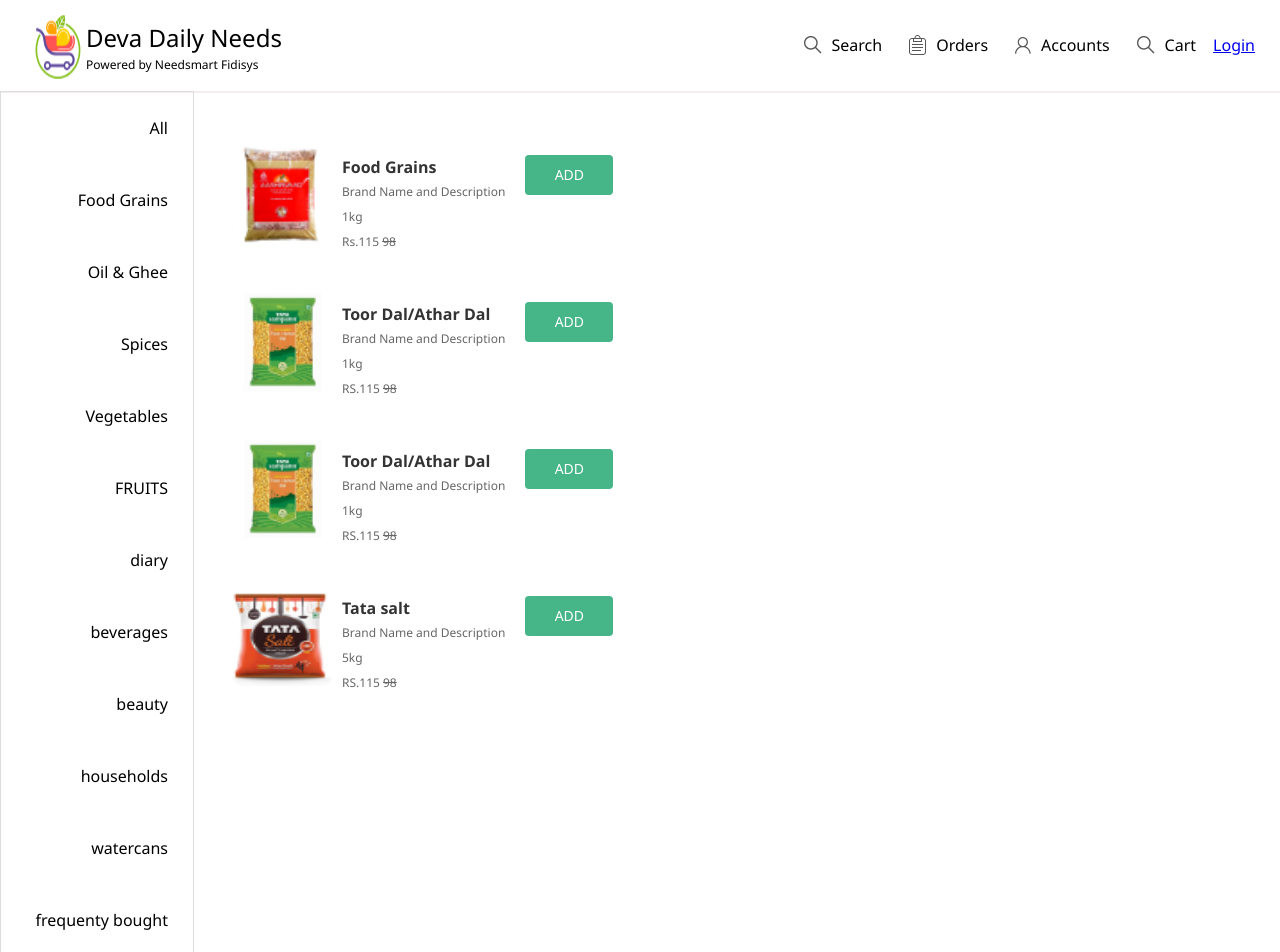
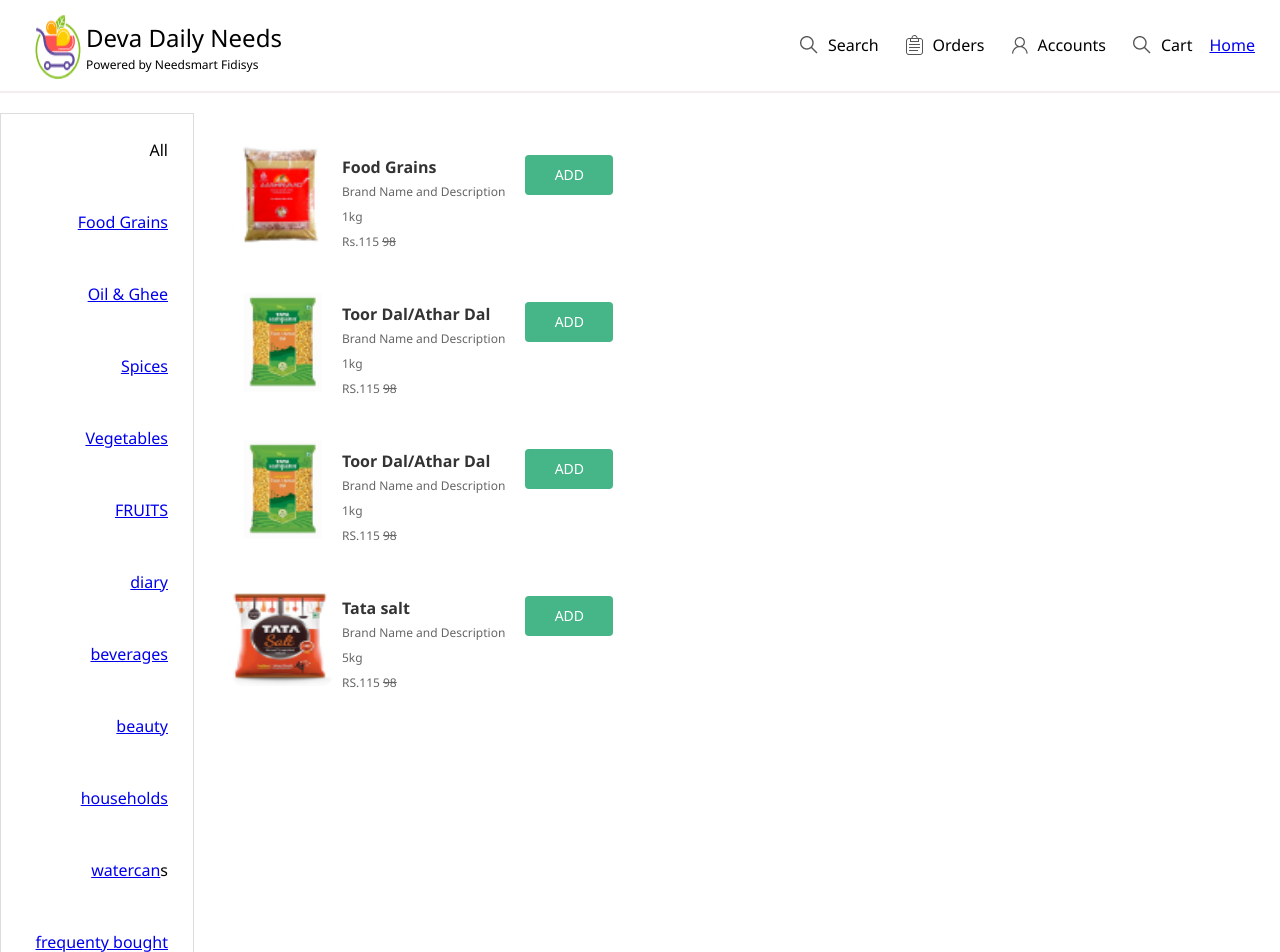
Before and after one commit to santhiyafidisys/groceryfoodapp, a React (Create React App) app: page /productlist in a window 1280 px wide. Shown: the top 952 px of the page. Built offline with nearby package versions, Linux system fonts and the light colour scheme.

Commit message:
alignment

```diff
--- a/src/App.js
+++ b/src/App.js
@@ -1,29 +1,22 @@
-
 import './App.css';
 import {
   BrowserRouter as Router,
   Switch,
   Route,
-
 } from "react-router-dom";
 import Login from './Loginpage';
 import Productpage from './Productpage';
 import Productlist from './Productlist';
 <link rel="stylesheet" href="https://cdnjs.cloudflare.com/ajax/libs/font-awesome/4.7.0/css/font-awesome.min.css"></link>
-
-
 function App() {
   return (
- <Router>
+  <Router>
    <Switch>
      <Route exact path="/Login" component={Login} />
-     <Route  path="/Productpage" component={Productpage} />
-     <Route path="/Productlist" component={Productlist} />
-
-   </Switch>
- </Router>
+     <Route  path="/productpage" component={Productpage} />
+     <Route path="/productlist" component={Productlist} />
+    </Switch>
+  </Router>
   );
 }
-
-
 export default App;
--- a/src/Loginpage.js
+++ b/src/Loginpage.js
@@ -1,27 +1,15 @@
 import React, { useState } from 'react';
 import styles from './productstyles.module.css';
-
 import { useHistory	 } from "react-router-dom";
-
-
-
-
 function Login() {
 	let history = useHistory();
-
 	const [username, setName] = useState('');
 	const [pwd, setPwd] = useState('');
-
  	const handle = () => {
 		localStorage.setItem('username', username);
-			 history.push("/");
+		history.push("/productpage");
 	};
-		// const openpage = () => {
-		// 	history.push("/Productpage");
-		// };
-
 	return (
-
     <div className={styles.container}>
 			<div className={styles.Login}>
 				<h1>Welcome to  Online Grocesry app</h1>
@@ -36,13 +24,7 @@
 				<button onClick={handle}  type="submit">Login</button>
 				</form>
 			</div>
-
-
 		</div>
-
-
-
 	);
-
 };
 export default Login;
--- a/src/Productlist.js
+++ b/src/Productlist.js
@@ -7,7 +7,8 @@
   Link
 } from "react-router-dom";
 import styles from './productstyles.module.css';
-
+import { useParams } from 'react-router-dom';
+import Productpage from './Productpage';
 const Section = () =>(
 	<div className={styles.navbar}>
 		<div className={styles.logo}>
@@ -22,11 +23,10 @@
 			<li><img src="Vector (10).png"  alt=" "></img>Orders</li>
 			<li><img src="Vector (7).png"  alt=" "></img>Accounts</li>
 			<li><img src="Vector (9).png"  alt=" "></img>Cart</li>
-					<li><Link to="/login">Login</Link></li>
+			<li><Link to="/productpage">Home</Link></li>
 		</ul>
 	</div>
 );
-
 const Productlist = () => {
 	const itemcardlist = [
 		{
@@ -38,10 +38,9 @@
 			"price":"Rs.115 ",
 			"strike":"98",
 			"button":"ADD",
-
 		},
 		{
-			"idimage": 2,
+			"imageid": 2,
 			"image":"image 42.png",
 			"itemname": "Toor Dal/Athar Dal",
 			"description":"Brand Name and Description",
@@ -49,11 +48,9 @@
 			"price":"RS.115 ",
 			"strike":"98",
 			"button":"ADD",
-
-
 		},
 		{
-			"idimage": 3,
+			"imageid": 3,
 			"image":"image 42.png",
 			"itemname": "Toor Dal/Athar Dal",
 			"description":"Brand Name and Description",
@@ -61,11 +58,9 @@
 			"price":"RS.115 ",
 			"strike":"98",
 			"button":"ADD",
-
-
 		},
 		{
-			"idimage": 4,
+			"imageid": 4,
 			"image":"image 43.png",
 			"itemname": "Tata salt",
 			"description":"Brand Name and Description",
@@ -73,50 +68,48 @@
 			"price":"RS.115 ",
 			"strike":"98",
 			"button":"ADD",
-
-
 		},
-
 	];
-
+	let { id } = useParams();
 	return (
 		<div className={styles.Productlist}>
 			<Section />
 			<div className={styles.card}>
 				<nav>
+					<ol>
+						<li key={id}><Link to={`${id}`}></Link></li>
+					</ol>
 					<ol className={styles.list}>
 						<li>All</li>
-						<li>Food Grains</li>
-						<li>Oil & Ghee</li>
-						<li>Spices</li>
-						<li>Vegetables</li>
-						<li>FRUITS</li>
-						<li>diary</li>
-						<li>beverages</li>
-						<li>beauty</li>
-						<li>households</li>
-						<li>watercans</li>
-						<li>frequenty bought</li>
+						<li key={id}><Link to={`/1`}>Food Grains</Link></li>
+						<li key={id}><Link to={`${id}`}>Oil & Ghee</Link></li>
+						<li key={id}><Link to={`${id}`}>Spices</Link></li>
+						<li key={id}><Link to={`${id}`}>Vegetables</Link></li>
+						<li key={id}><Link to={`${id}`}>FRUITS</Link></li>
+						<li key={id}><Link to={`${id}`}>diary</Link></li>
+						<li key={id}><Link to={`${id}`}>beverages</Link></li>
+						<li key={id}><Link to={`${id}`}>beauty</Link></li>
+						<li key={id}><Link to={`${id}`}>households</Link></li>
+						<li key={id}><Link to={`${id}`}>watercan</Link>s</li>
+						<li key={id}><Link to={`${id}`}>frequenty bought</Link></li>
 					</ol>
 				</nav>
 			<div className={styles.cardbox}>
-					{itemcardlist.map(l =>
+				{itemcardlist.map(x =>
 					<div className={styles.cardlist}>
-							<img src={l.image}  alt=" "/>
+						<img src={x.image}  alt=" "/>
 						<div className={styles.description}>
-								<h5>{l.itemname}</h5>
-								<p>{l.description}</p>
-								<p>{l.weight}</p>
-								<p>{l.price}<span style={{textDecoration:"line-through"}}>{l.strike}</span></p>
+							<h5>{x.itemname}</h5>
+							<p>{x.description}</p>
+							<p>{x.weight}</p>
+							<p>{x.price}<span style={{textDecoration:"line-through"}}>{x.strike}</span></p>
 						</div>
-							<button  type="submit" className={styles.carbbt}>{l.button}</button>
+						<button  type="submit" className={styles.carbbt}>{x.button}</button>
 					</div>
 					)}
 			</div>
 			</div>
 		</div>
-
-
 );
 }
 export default  Productlist;
--- a/src/Productpage.js
+++ b/src/Productpage.js
@@ -1,7 +1,5 @@
 import React, { useState } from 'react';
 import styles from './productstyles.module.css';
-
-
 import { useHistory	 } from "react-router-dom";
 import {
   BrowserRouter as Router,
@@ -10,13 +8,6 @@
   Link
 } from "react-router-dom";
 import Productlist from './Productlist';
-
-import { FontAwesomeIcon } from '@fortawesome/react-fontawesome'
-import { faCoffee } from '@fortawesome/free-solid-svg-icons'
-
-
-
-
 const Productpage = () => {
 	const productlist = [
 		{
@@ -69,7 +60,6 @@
 			"image":"Diary.png",
 			"category": "Frequently Bought",
 		},
-
 		];
 		// 	const setData = () => {
 		// 		 productlist={ id: '',image: '', category: ''}
@@ -88,9 +78,7 @@
 					<div className={styles.logotext}>
 						<h2>Deva Daily Needs</h2>
 						<p>Powered by Needsmart Fidisys</p>
-
 					</div>
-
 			</div>
 			<ul className={styles.menu}>
 				<li><img src="Vector (6).png"  alt=" "></img>Search</li>
@@ -99,50 +87,41 @@
 				<li><img src="Vector (9).png"  alt=" "></img>Cart</li>
 				<li><Link to="/login">Login</Link></li>
 			</ul>
-
 		</div>
-
 		);
-
 	return (
 		<div className={styles.productcontainer}>
-						{/* <div className={styles.navbar}>
+			{/*
+			<div className={styles.navbar}>
 				<div className={styles.logo}>
-							<img  src="Group 1.png" alt=" "></img>
+					<img src="Group 1.png" alt=" "></img>
 					<div className={styles.logotext}>
 						<h2>Deva Daily Needs</h2>
 						<p>Powered by Needsmart Fidisys</p>
-
 					</div>
-
 				</div>
 				<ul className={styles.menu}>
-										<li><img src="Vector (6).png"  alt=" "></img>Search</li>
-										<li><img src="Vector (10).png"  alt=" "></img>Orders</li>
-										<li><img src="Vector (7).png"  alt=" "></img>Accounts</li>
-										<li><img src="Vector (9).png"  alt=" "></img>Cart</li>
+					<li><img src="Vector (6).png" alt=" "></img>Search</li>
+					<li><img src="Vector (10).png" alt=" "></img>Orders</li>
+					<li><img src="Vector (7).png" alt=" "></img>Accounts</li>
+					<li><img src="Vector (9).png" alt=" "></img>Cart</li>
 					<li><Link to="/login">Login</Link></li>
 				</ul>
-
-    </div> */}
+			</div>
+			*/}
 			<Section />
 			<img className={styles.offer} src="offers banner.png" alt=" "/>
 			<div className={styles.row}>
-
-
-								{productlist.map(l =>
+				{productlist.map(list =>
 				<div className={styles.col}>
-										<div className={styles.items} id={l.id}>
-										<img src={l.image}  alt=" "/>
-
-											<p className={styles.name}><Link to='Productlist'>{l.category}</Link></p>
+					<div className={styles.items} id={list.id}>
+						<img src={list.image}  alt=" "/>
+						<p className={styles.name}><Link to={`productlist/${list.id}`}>{list.category}</Link></p>
 					</div>
 				</div>
 				)}
 			</div>
-
 		</div>
-
 		);
 	}
 export default Productpage;
```
Also changed, not shown: src/productstyles.module.css (+1 -45 lines). Lines whose indentation alone changed are shown as unchanged.
